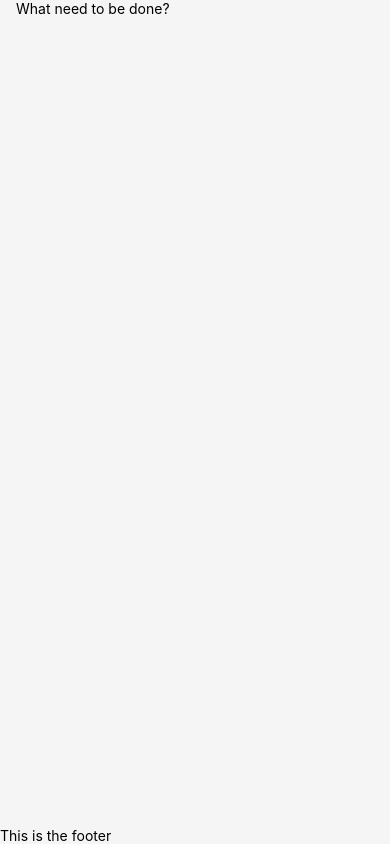
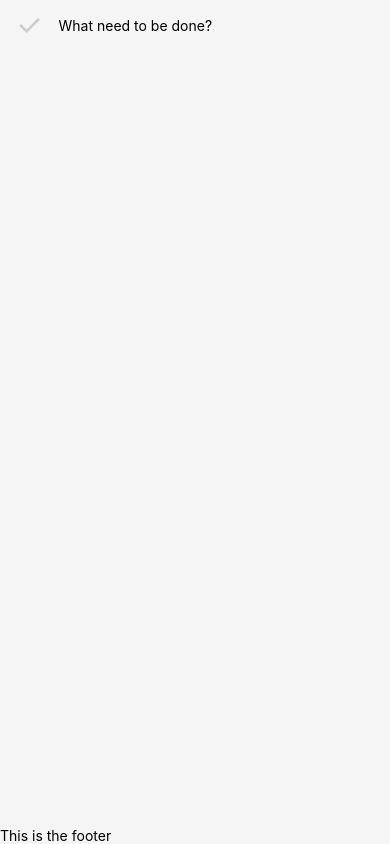
Before and after one commit to zhentian-wan/rn-todo-demo, a React Native app: screen / in a window 390 px wide. Built offline with nearby package versions, Linux system fonts and the light colour scheme.

Commit message:
add TouchableOpacity for checkbox

```diff
--- a/App.js
+++ b/App.js
@@ -16,15 +16,27 @@ import {Header} from './header';
 import {Footer} from './footer';
 
 class App extends Component {
-    constructor(props) {
-        super(props);
-        this.state = {
-            value: "",
-            items: []
-        }
-        this.handleAddItem = this.handleAddItem.bind(this);
-    }
-    handleAddItem() {
+
+    state = {
+        allCompleted: false,
+        value: "",
+        items: []
+    };
+
+    handleAllCompleted = () => {
+        const complete = !this.state.allCompleted;
+        const newItems = this.state.items.map((item) => ({
+            ...item,
+            complete
+        }));
+        this.setState({
+            items: newItems,
+            allCompleted: complete
+        });
+        console.table(this.state.items);
+    };
+
+    handleAddItem = () => {
         if (!this.state.value) return;
         const newItems = [
             ...this.state.items,
@@ -41,13 +53,15 @@ class App extends Component {
         });
 
         setTimeout(() => console.log(this.state), 0);
-    }
+    };
+
     render() {
         return (
             <View style={styles.container}>
                 <Header
                     value={this.state.value}
                     onAddItem={this.handleAddItem}
+                    toggleAllComplete={this.handleAllCompleted}
                     onChange={(value) => this.setState({ value })}
                 />
                 <View style={styles.content}>
--- a/header.js
+++ b/header.js
@@ -3,13 +3,21 @@ import {
     Platform,
     StyleSheet,
     TextInput,
+    Text,
+    TouchableOpacity,
     View
 } from 'react-native';
 
 export const Header = (props) => (
-    <View>
+    <View style={styles.header}>
+        <TouchableOpacity
+            onPress={props.toggleAllComplete}>
+            <Text style={styles.toggleIcon}>
+                {String.fromCharCode(10003)}
+            </Text>
+        </TouchableOpacity>
         <TextInput
-            style={styles.header}
+            style={styles.input}
             value={props.value}
             onChangeText={props.onChange}
             onSubmitEditing={props.onAddItem}
@@ -23,8 +31,17 @@ export const Header = (props) => (
 const styles = StyleSheet.create({
     header: {
         paddingHorizontal: 16,
-        flexDirection: 'row',
-        justifyContent: 'space-around',
-        alignItems: 'center'
+        flexDirection: "row",
+        justifyContent: "space-around",
+        alignItems: "center"
+    },
+    toggleIcon: {
+        fontSize: 30,
+        color: "#CCC"
+    },
+    input: {
+        flex: 1,
+        marginLeft: 16,
+        height: 50
     }
 })
```
